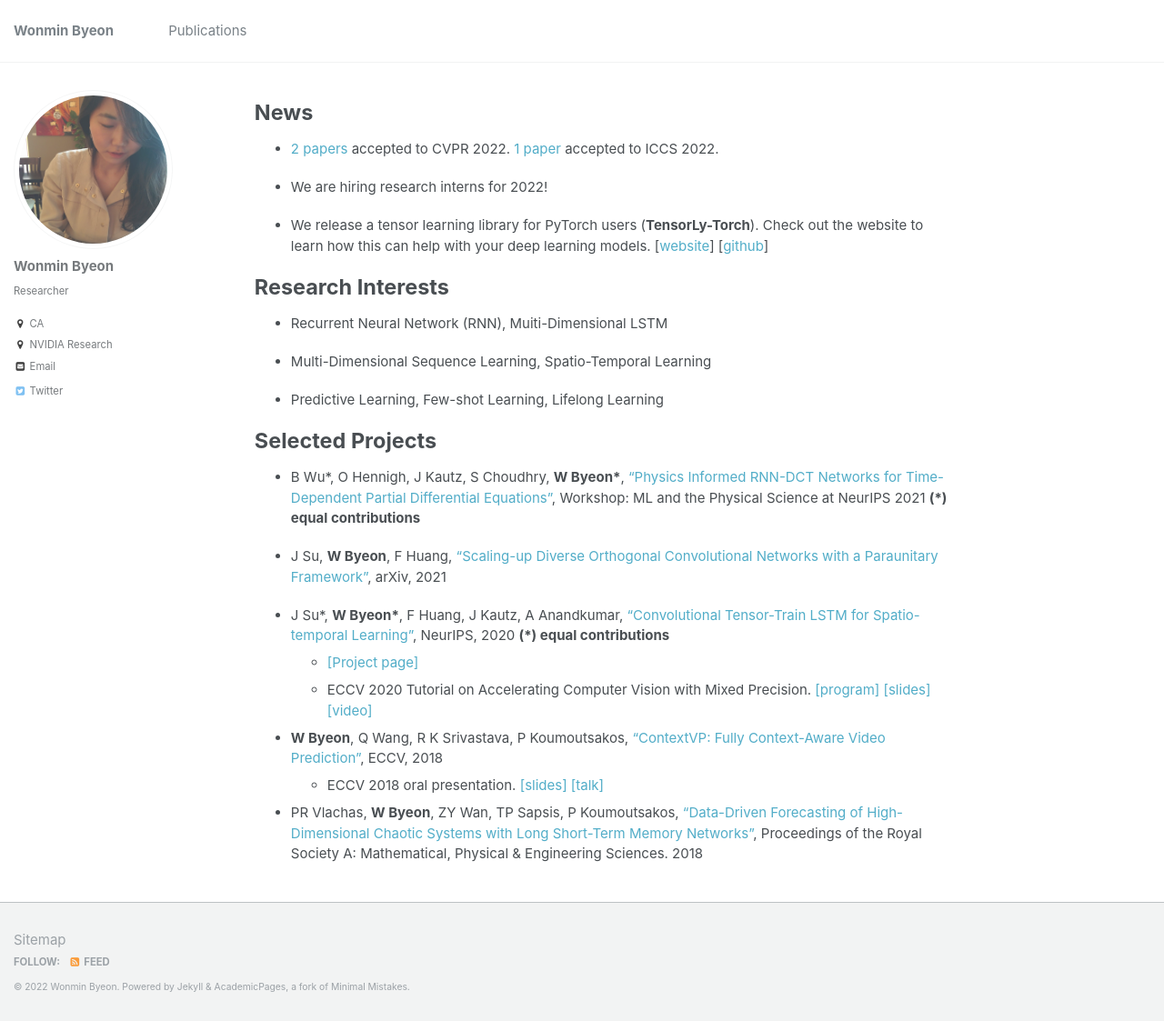
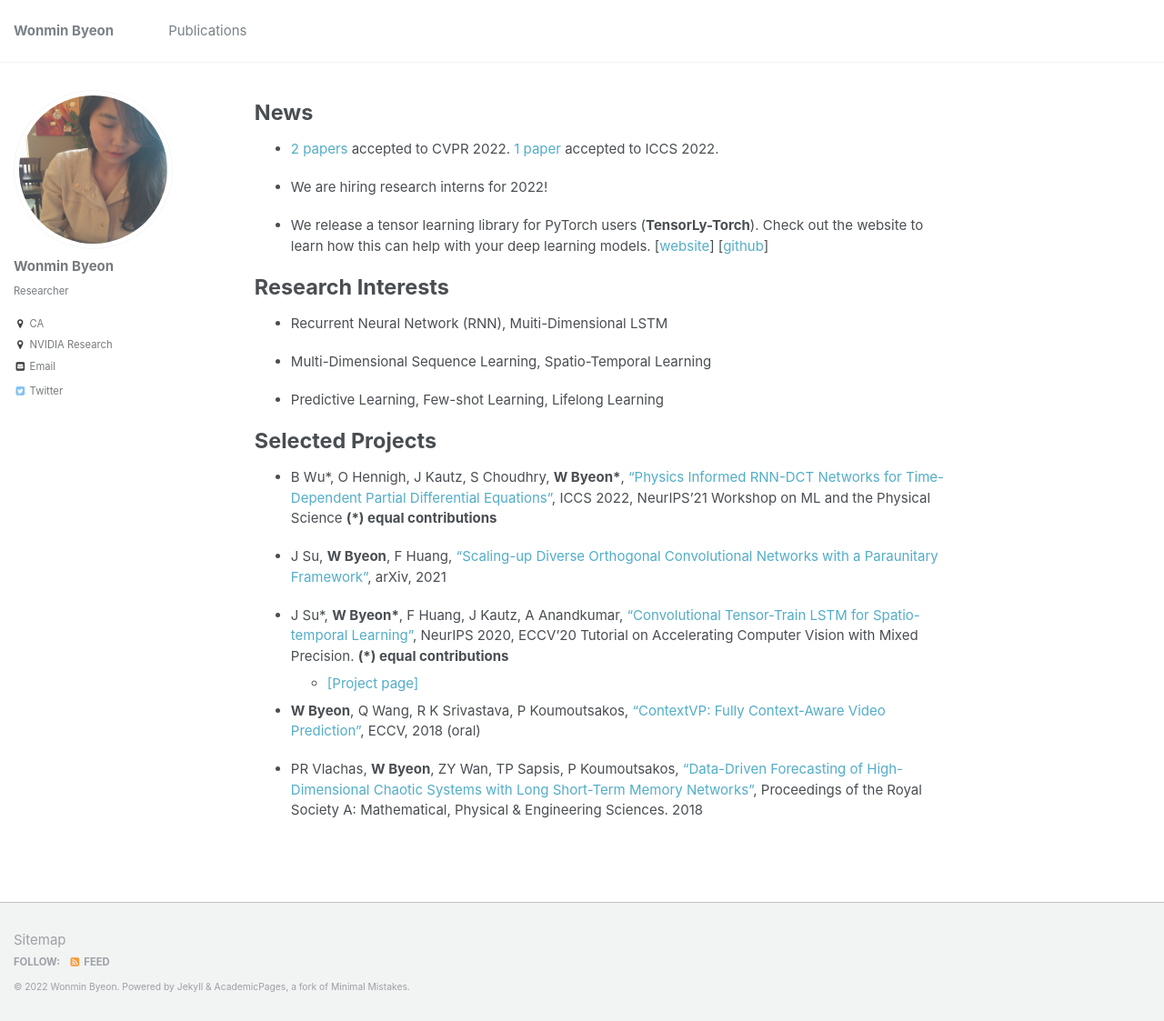
Before and after one commit to wonmin-byeon/wonmin-byeon.github.io, a Jekyll site: the page built from _pages/about.md, in a window 1280 px wide and 1123 px high. Shown: the whole window at 91% size. Built offline with Jekyll 4.4.1, drawn with Linux system fonts in a browser that asks for light colours.

Commit message:
add iccs paper

```diff
--- a/_pages/about.md
+++ b/_pages/about.md
@@ -26,17 +26,13 @@ Research Interests
 
 Selected Projects
 ======
-* B Wu*, O Hennigh, J Kautz, S Choudhry, <b>W Byeon*</b>, ["Physics Informed RNN-DCT Networks for Time-Dependent Partial Differential Equations"](https://wonmin-byeon.github.io/publication/2021-rnndct), Workshop: ML and the Physical Science at NeurIPS 2021 <b> (*) equal contributions </b>
+* B Wu*, O Hennigh, J Kautz, S Choudhry, <b>W Byeon*</b>, ["Physics Informed RNN-DCT Networks for Time-Dependent Partial Differential Equations"](https://wonmin-byeon.github.io/publication/2021-rnndct), ICCS 2022, NeurIPS'21 Workshop on ML and the Physical Science <b> (*) equal contributions </b>
 
 * J Su, <b>W Byeon</b>, F Huang, ["Scaling-up Diverse Orthogonal Convolutional Networks with a Paraunitary Framework"](https://wonmin-byeon.github.io/publication/2021-orthoNN), arXiv, 2021
 
-* J Su*, <b>W Byeon*</b>, F Huang, J Kautz, A Anandkumar, ["Convolutional Tensor-Train LSTM for Spatio-temporal Learning"](https://wonmin-byeon.github.io/publication/2020-convttlstm), NeurIPS, 2020 <b> (*) equal contributions </b>
+* J Su*, <b>W Byeon*</b>, F Huang, J Kautz, A Anandkumar, ["Convolutional Tensor-Train LSTM for Spatio-temporal Learning"](https://wonmin-byeon.github.io/publication/2020-convttlstm), NeurIPS 2020, ECCV'20 Tutorial on Accelerating Computer Vision with Mixed Precision. <b> (*) equal contributions </b>
     - [[Project page]](https://sites.google.com/nvidia.com/conv-tt-lstm)
-    - ECCV 2020 Tutorial on Accelerating Computer Vision with Mixed Precision. [[program]](https://nvlabs.github.io/eccv2020-mixed-precision-tutorial/) [[slides]](https://nvlabs.github.io/eccv2020-mixed-precision-tutorial/files/wonmin_byeon-mixed-precision-training-for-convolutional-tensor-train-lstm.pdf) [[video]](https://www.youtube.com/watch?v=1XuD-ozHTLY&feature=youtu.be)
 
-
-* <b>W Byeon</b>, Q Wang, R K Srivastava, P Koumoutsakos, ["ContextVP: Fully Context-Aware Video Prediction"](https://wonmin-byeon.github.io/publication/2018-contextvp), ECCV, 2018
-    - ECCV 2018 oral presentation. [[slides]](http://wonmin-byeon.github.io/files/byeon-contextvp-eccv18-oral.pdf) [[talk]](https://www.youtube.com/watch?time_continue=431&v=9ncoStGl4VA)
-
+* <b>W Byeon</b>, Q Wang, R K Srivastava, P Koumoutsakos, ["ContextVP: Fully Context-Aware Video Prediction"](https://wonmin-byeon.github.io/publication/2018-contextvp), ECCV, 2018 (oral)
 
 * PR Vlachas, <b>W Byeon</b>, ZY Wan, TP Sapsis, P Koumoutsakos, ["Data-Driven Forecasting of High-Dimensional Chaotic Systems with Long Short-Term Memory Networks"](https://wonmin-byeon.github.io/publication/2018-05-01-chaotic-lstm), Proceedings of the Royal Society A: Mathematical, Physical & Engineering Sciences. 2018
```
